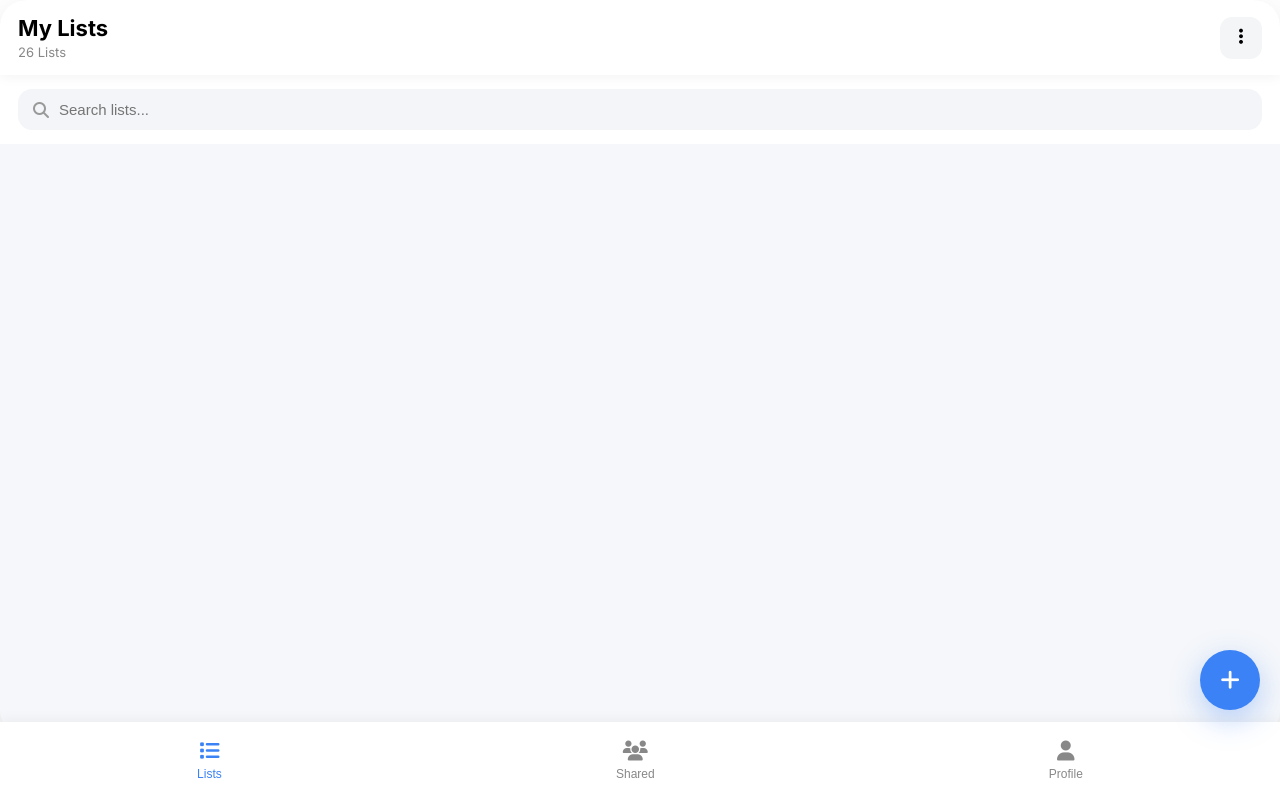
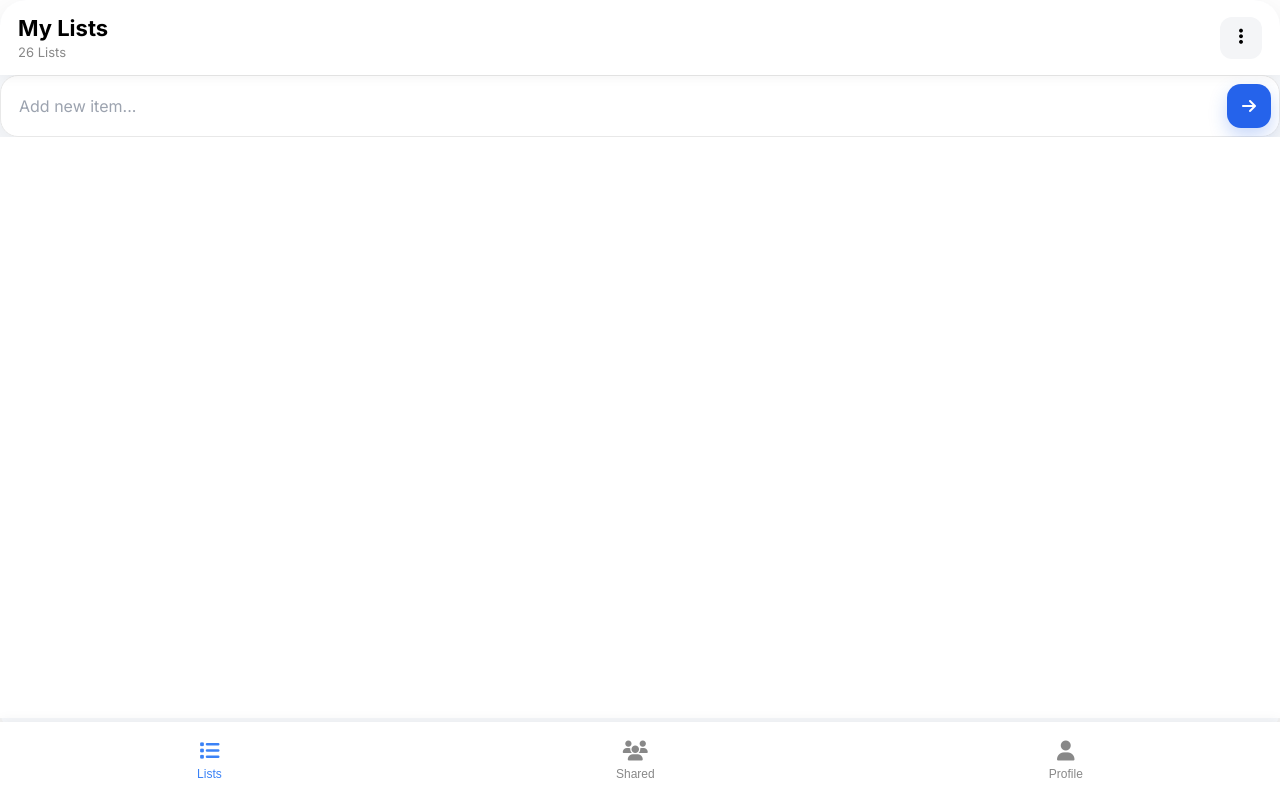
Before and after one commit to muthiulhaq/sharelist, a React (Vite) app: page /list in a window 1280 px wide. Built offline with nearby package versions, Linux system fonts and the light colour scheme.

Commit message:
Add new item

```diff
--- a/src/App.tsx
+++ b/src/App.tsx
@@ -2,22 +2,18 @@ import { Route, Routes } from "react-router-dom";
 import "./App.css";
 import List from "./features/lists/pages/List";
 import Header from "./components/Header";
-import Search from "./components/Search";
-import NewListButton from "./components/NewListButton";
 import BottomNav from "./components/BottomNav";
 import ListDetails from "./features/list-details/pages/ListDetails";
-
 
 function App() {
   return (
     <div className="mobile">
       <Header></Header>
-      <Search></Search>
-    <Routes>
-      <Route path="/" element={<List />} />
-      <Route path="/list/:id" element={<ListDetails />} />
-    </Routes>
-      <NewListButton></NewListButton>
+      <Routes>
+        <Route path="/" element={<List />} />
+        <Route path="/list" element={<ListDetails />} />
+        <Route path="/list/:id" element={<ListDetails />} />
+      </Routes>
       <BottomNav></BottomNav>
     </div>
   );
--- /dev/null
+++ b/src/components/AddNewItem.css
@@ -0,0 +1,112 @@
+.add-item{
+
+    display:flex;
+    align-items:center;
+    gap:12px;
+
+    width:100%;
+
+    padding:8px;
+
+    background:#ffffff;
+
+    border:1px solid #e8e8e8;
+
+    border-radius:18px;
+
+    box-shadow:0 8px 24px rgba(0,0,0,.05);
+
+}
+
+.add-item input{
+
+    flex:1;
+
+    border:none;
+
+    outline:none;
+
+    background:transparent;
+
+    font-size:16px;
+
+    font-family:inherit;
+
+    color:#222;
+
+    padding:8px 10px;
+
+}
+
+.add-item input::placeholder{
+
+    color:#9ca3af;
+
+}
+
+.next-btn{
+
+    width:44px;
+
+    height:44px;
+
+    border:none;
+
+    border-radius:14px;
+
+    background:#2563eb;
+
+    color:white;
+
+    cursor:pointer;
+
+    display:flex;
+
+    align-items:center;
+
+    justify-content:center;
+
+    font-size:16px;
+
+    transition:.2s;
+
+    box-shadow:0 8px 18px rgba(37,99,235,.25);
+
+}
+
+.next-btn:hover{
+
+    background:#1d4ed8;
+
+    transform:translateX(2px);
+
+}
+
+.next-btn:active{
+
+    transform:scale(.95);
+
+}
+
+@media (max-width:380px){
+
+    .add-item{
+
+        padding:6px;
+
+    }
+
+    .next-btn{
+
+        width:40px;
+        height:40px;
+
+    }
+
+    .add-item input{
+
+        font-size:15px;
+
+    }
+
+}
--- /dev/null
+++ b/src/components/AddNewItem.tsx
@@ -0,0 +1,39 @@
+import { useState } from "react";
+import "./AddNewItem.css";
+
+type AddNewItemProp = {
+  onSend: (value: string) => void;
+};
+
+const AddNewItem = ({ onSend }: AddNewItemProp) => {
+  const [value, setValue] = useState("");
+
+  const handleSend = () => {
+    if (!value.trim()) return;
+
+    onSend(value);
+    setValue("");
+  };
+
+  return (
+    <div className="add-item">
+      <input
+        type="text"
+        placeholder="Add new item..."
+        value={value}
+        onChange={(e) => setValue(e.target.value)}
+        onKeyDown={(e) => {
+          if (e.key === "Enter") {
+            handleSend();
+          }
+        }}
+      />
+
+      <button className="next-btn" onClick={handleSend}>
+        <i className="fa-solid fa-arrow-right"></i>
+      </button>
+    </div>
+  );
+};
+
+export default AddNewItem;
--- a/src/components/NewListButton.tsx
+++ b/src/components/NewListButton.tsx
@@ -1,8 +1,11 @@
 import "./NewListButton.css";
+import { useNavigate } from "react-router-dom";
 
 export const NewListButton = () => {
+  const navigate = useNavigate();
+
   return (
-    <button className="fab">
+    <button className="fab" onClick={() => navigate(`/list`)}>
       <i className="fas fa-plus"></i>
     </button>
   );
--- a/src/features/list-details/pages/ListDetails.css
+++ b/src/features/list-details/pages/ListDetails.css
@@ -1,31 +1,25 @@
-.list-area{
+.list-area {
+  position: absolute;
 
-    position:absolute;
+  top: 137px;
 
-    top:145px;
+  bottom: 82px;
 
-    bottom:82px;
+  left: 0;
 
-    left:0;
+  right: 0;
 
-    right:0;
+  overflow-y: auto;
 
-    overflow-y:auto;
-
-    padding:0 18px 120px;
-
+  padding: 0 18px 120px;
 }
 
-.list-area::-webkit-scrollbar{
-
-    width:5px;
-
+.list-area::-webkit-scrollbar {
+  width: 5px;
 }
 
-.list-area::-webkit-scrollbar-thumb{
+.list-area::-webkit-scrollbar-thumb {
+  background: #d8d8d8;
 
-    background:#d8d8d8;
-
-    border-radius:20px;
-
+  border-radius: 20px;
 }
--- a/src/features/list-details/pages/ListDetails.tsx
+++ b/src/features/list-details/pages/ListDetails.tsx
@@ -1,9 +1,18 @@
+import { useEffect, useState } from "react";
+import AddNewItem from "../../../components/AddNewItem";
 import type { IListDetailsItem } from "../../../types";
 import ListDetailItem from "../components/ListDetailItem";
+import { useParams } from "react-router-dom";
 import "./ListDetails.css";
 
 const ListDetails = () => {
-  const ListDeatilItems: IListDetailsItem[] = [
+  const { id } = useParams();
+  const isEditMode = !!id;
+  const [ListDetailItemsData, setListDetailItemsData] = useState<
+    IListDetailsItem[]
+  >([]);
+
+  const ListDetailItems: IListDetailsItem[] = [
     {
       id: 1,
       title: "Milk",
@@ -111,11 +120,31 @@ const ListDetails = () => {
     },
   ];
 
+  useEffect(() => {
+    isEditMode
+      ? setListDetailItemsData(ListDetailItems)
+      : setListDetailItemsData([]);
+  }, [isEditMode]);
+
+  const handleAddedItem = (value: string) => {
+    const newItem: IListDetailsItem = {
+      id: Date.now(),
+      title: value,
+      quantity: 1,
+      unit: "Nos",
+      notes: "",
+    };
+
+    setListDetailItemsData((prev) => [newItem, ...prev]);
+  };
+
   return (
+    <>
+      <AddNewItem onSend={handleAddedItem}></AddNewItem>
       <main className="list-area">
-      {ListDeatilItems.map((item, index) => (
+        {ListDetailItemsData?.map((item) => (
           <ListDetailItem
-          key={index}
+            key={item.id}
             id={item.id}
             title={item.title}
             quantity={item.quantity}
@@ -124,6 +153,7 @@ const ListDetails = () => {
           ></ListDetailItem>
         ))}
       </main>
+    </>
   );
 };
 
--- a/src/features/lists/pages/List.tsx
+++ b/src/features/lists/pages/List.tsx
@@ -1,3 +1,5 @@
+import { NewListButton } from "../../../components/NewListButton";
+import Search from "../../../components/Search";
 import type { IListItem } from "../../../types";
 
 import ListItem from "../components/ListItem";
@@ -68,6 +70,8 @@ const List = () => {
   ];
 
   return (
+    <>
+      <Search></Search>
       <main className="content">
         {LISTS.map((item) => (
           <ListItem
@@ -79,6 +83,8 @@ const List = () => {
           />
         ))}
       </main>
+      <NewListButton></NewListButton>
+    </>
   );
 };
 
```
Lines whose indentation alone changed are shown as unchanged.
